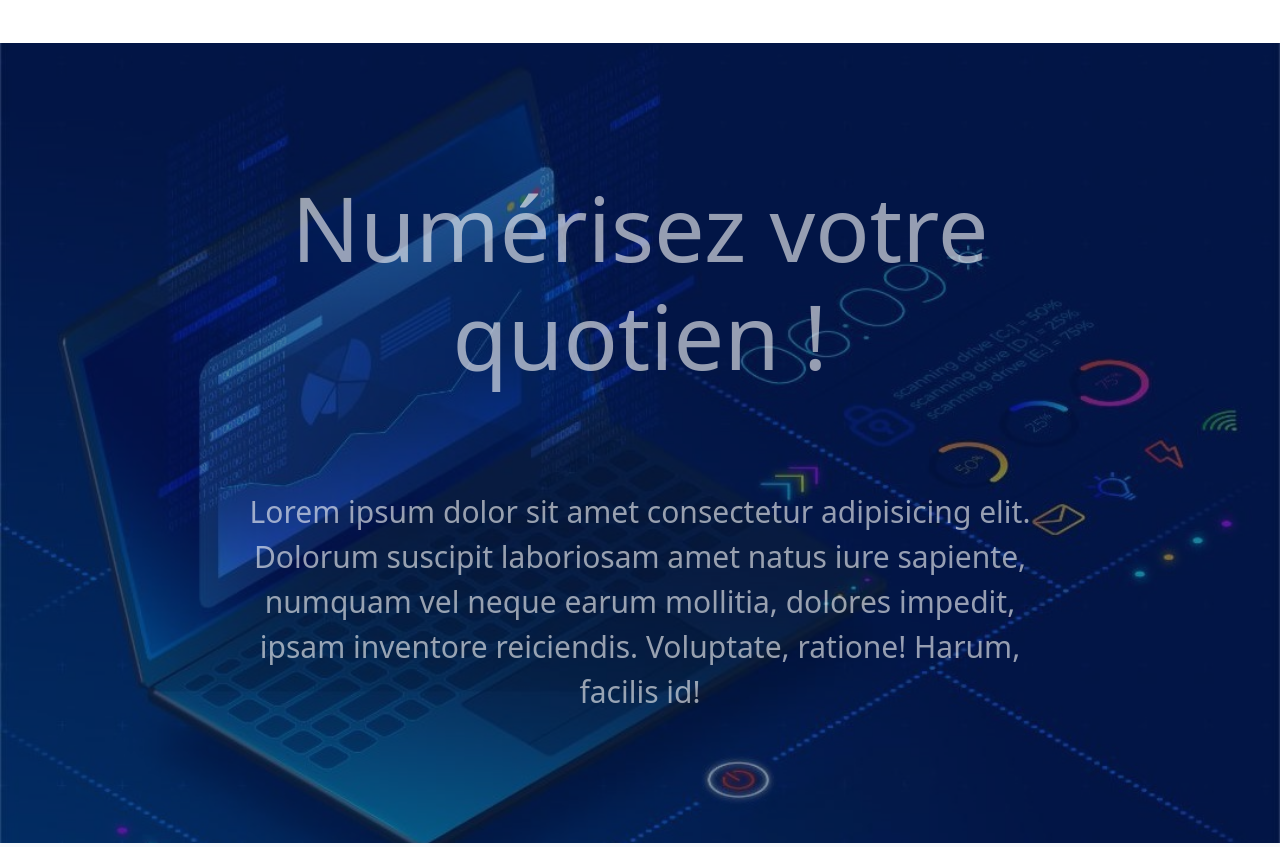
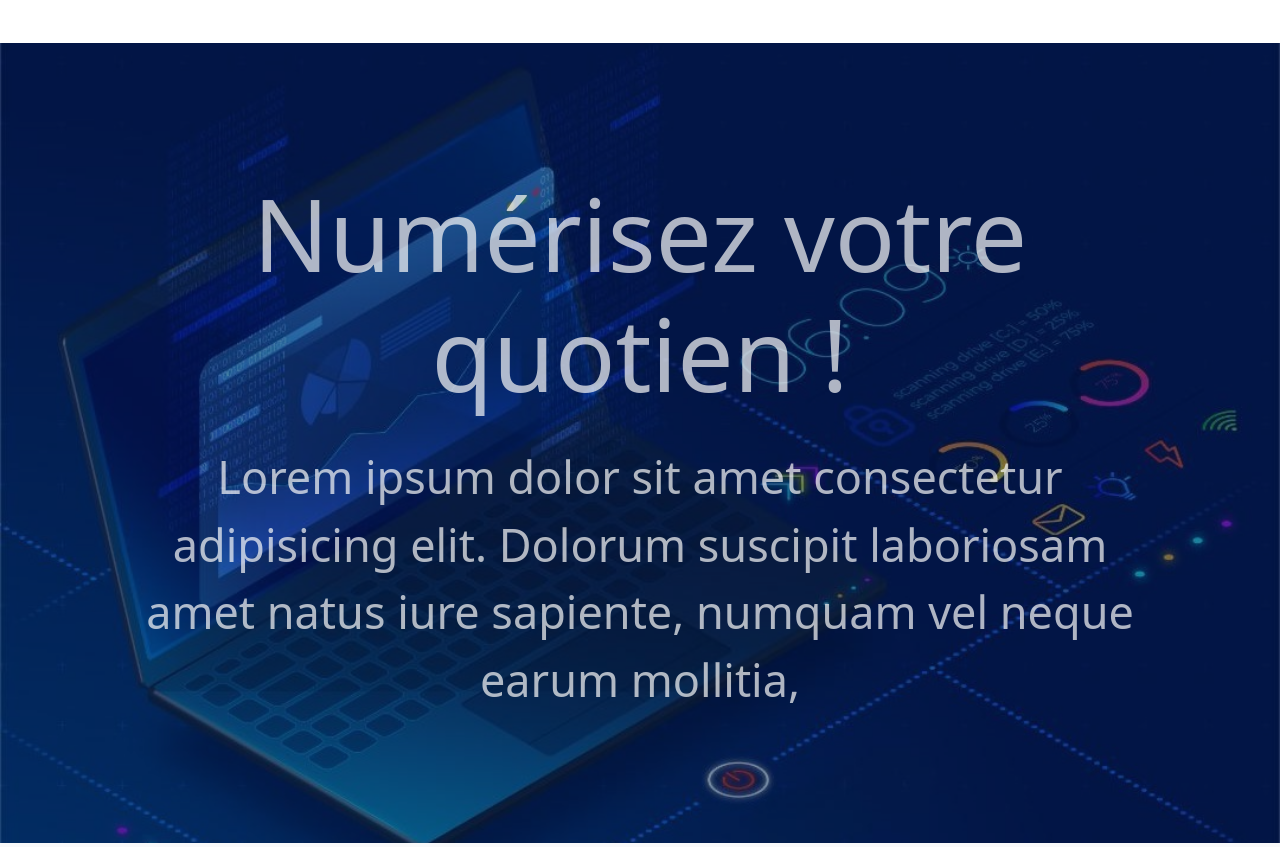
Before and after one commit to cf-services-77/digital-daily, a Symfony app: template templates/home/index.html.twig in a window 1280 px wide. Shown: the part 217-1064 px from the top of the page. Run offline with Twig, Linux system fonts and the light colour scheme; the template is opened without the code that fills it, so the values that code supplies are empty; some libraries are stand-ins or nearby versions.

```diff
--- a/public/css/home.css
+++ b/public/css/home.css
@@ -15,29 +15,35 @@
 }
 
 .trans-content {
-    width: 65%;
     margin: 0 auto;
 }
 
 .title {
-    font-size: 90px;
     text-align: center;
-    color: rgba(250, 250, 250, 0.6);
+    color: rgba(250, 250, 250, 0.7);
 }
 
 p {
-    font-size: 30px;
     margin: 30px 0 0 0;
     text-align: center;
-    color: rgba(250, 250, 250, 0.6);
+    color: rgba(250, 250, 250, 0.7);
 }
 
 @media screen and (min-width: 1400px) {
-    h1 {
+    .trans-content {
+        width: 65%;
+    }
+    .title {
+        font-size: 90px;
+    }
+    p {
+        font-size: 30px;
+    }
+    .services h1 {
         color: #08417aff;
         margin-bottom: 70px;
     }
-    h1 span {
+    .services h1 span {
         padding: 15px 30px;
         background-color: rgba(172, 211, 237, 0.2);
     }
@@ -51,6 +57,15 @@ p {
 }
 
 @media (max-width: 1400px) {
+    .trans-content {
+        width: 80%;
+    }
+    .title {
+        font-size: 100px;
+    }
+    p {
+        font-size: 45px;
+    }
     .services {
         padding: 0;
     }
@@ -58,11 +73,11 @@ p {
         width: 100%;
         margin-top: 150px;
     }
-    h1 {
+    .services h1 {
         margin-bottom: 100px;
     }
-    h1 span {
-        font-size: 60px;
+    .services h1 span {
+        font-size: 55px;
         padding: 30px 60px;
     }
     .service-item {
--- a/templates/home/head.html.twig
+++ b/templates/home/head.html.twig
@@ -4,10 +4,7 @@
         <div class="v-center trans-content">
             <h1 class="title">Numérisez votre quotien !</h1>
             <p>
-                Lorem ipsum dolor sit amet consectetur adipisicing elit.
-                Dolorum suscipit laboriosam amet natus iure sapiente, numquam
-                vel neque earum mollitia, dolores impedit, ipsam inventore
-                reiciendis. Voluptate, ratione! Harum, facilis id!
+                Lorem ipsum dolor sit amet consectetur adipisicing elit. Dolorum suscipit laboriosam amet natus iure sapiente, numquam vel neque earum mollitia,
             </p>
         </div>
     </div>
```
